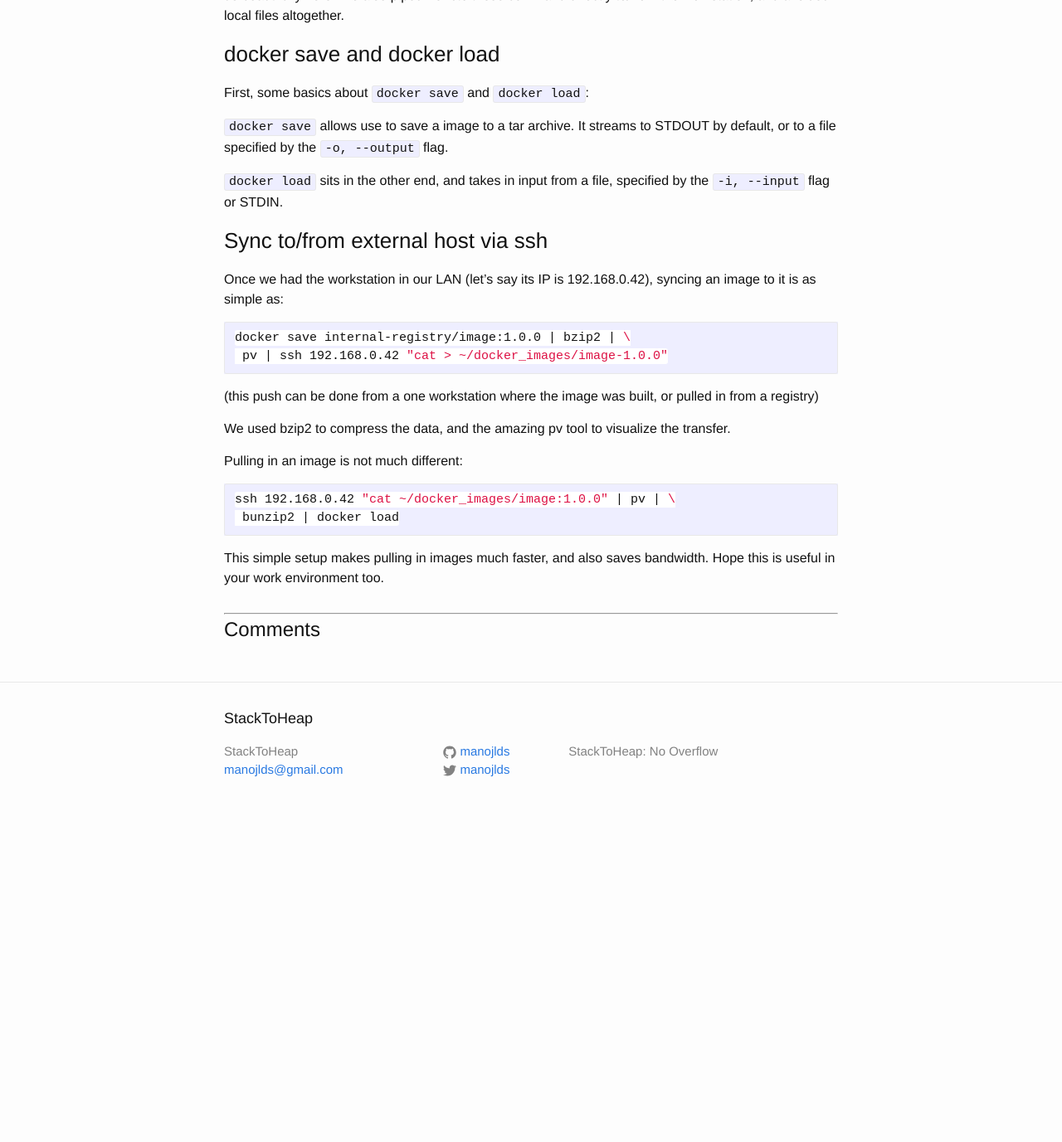
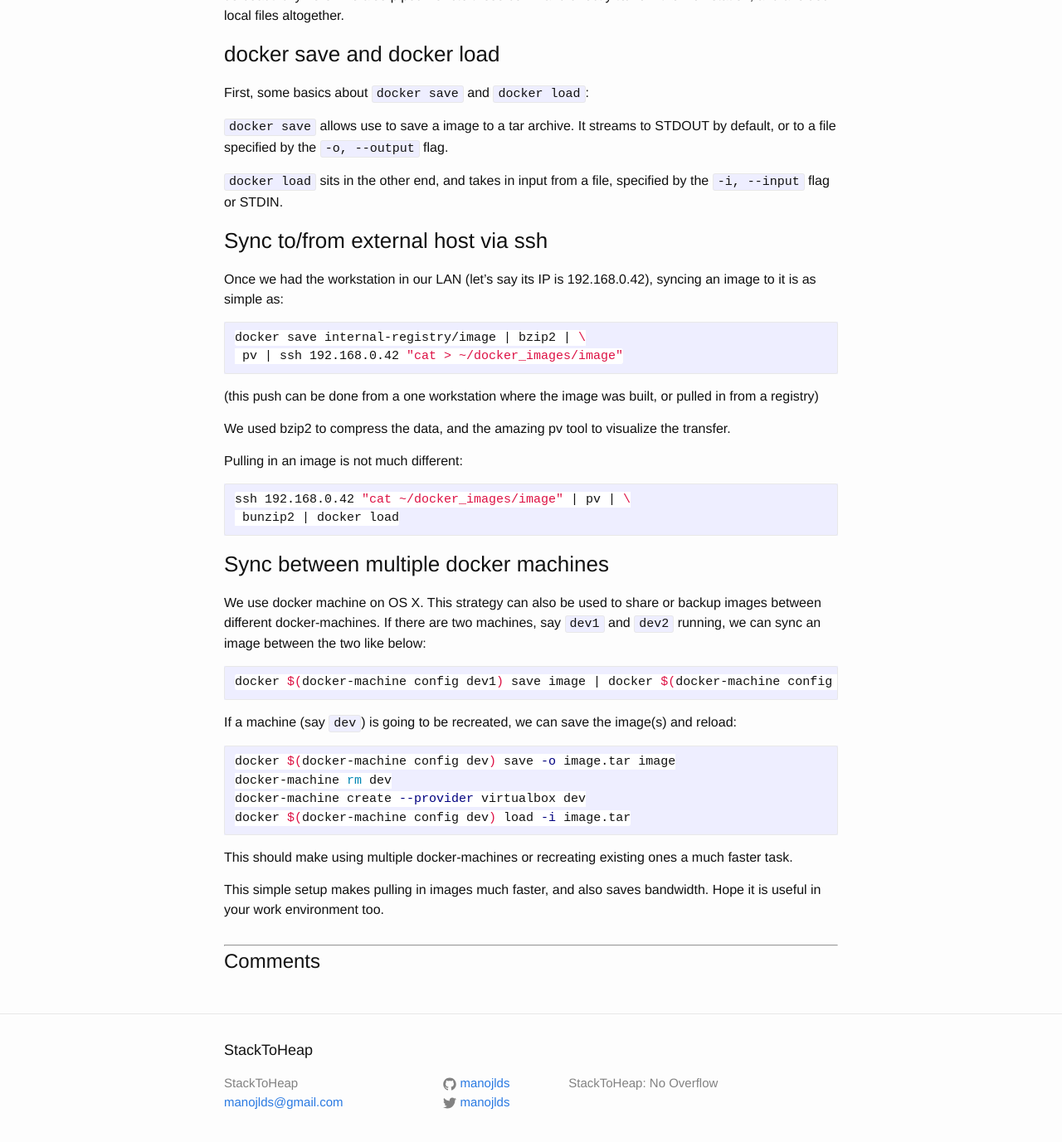
Before and after one commit to stacktoheap/stacktoheap.github.io, a Jekyll site: the page built from _posts/2015-11-22-sharing-docker-images-without-registry.markdown, in a window 1280 px wide and 1400 px high, scrolled down 582 px. Shown: the top 1377 px of the window at 83% size. Built offline with Jekyll 4.4.1, drawn with Linux system fonts in a browser that asks for light colours; comment, search, counter and statistics services are not loaded; before the commit the page ends 1582 px from its top, so only the background shows below that.

Commit message:
Edit post

````diff
--- a/_posts/2015-11-22-sharing-docker-images-without-registry.markdown
+++ b/_posts/2015-11-22-sharing-docker-images-without-registry.markdown
@@ -3,7 +3,7 @@ layout: post
 title: "Sharing docker images without a registry"
 date: 2015-11-22 23:30
 comments: true
-categories: [docker, registry]
+categories: [docker, registry, docker-machine]
 ---
 
 One of the well-known ways of sharing docker images is via a registry - be it the hosted ones like [DockerHub](https://hub.docker.com/) or [Quay.io](https://quay.io/), or private registries setup within your organization.
@@ -29,8 +29,8 @@ First, some basics about `docker save` and `docker load`:
 Once we had the workstation in our LAN (let's say its IP is 192.168.0.42), syncing an image to it is as simple as:
 
 ```bash
-docker save internal-registry/image:1.0.0 | bzip2 | \
- pv | ssh 192.168.0.42 "cat > ~/docker_images/image-1.0.0"
+docker save internal-registry/image | bzip2 | \
+ pv | ssh 192.168.0.42 "cat > ~/docker_images/image"
 ```
 (this push can be done from a one workstation where the image was built, or pulled in from a registry)
 
@@ -39,8 +39,26 @@ We used bzip2 to compress the data, and the amazing pv tool to visualize the tra
 Pulling in an image is not much different:
 
 ```bash
-ssh 192.168.0.42 "cat ~/docker_images/image:1.0.0" | pv | \
+ssh 192.168.0.42 "cat ~/docker_images/image" | pv | \
  bunzip2 | docker load
 ```
 
-This simple setup makes pulling in images much faster, and also saves bandwidth. Hope this is useful in your work environment too.
+### Sync between multiple docker machines
+
+We use docker machine on OS X. This strategy can also be used to share or backup images between different docker-machines. If there are two machines, say `dev1` and `dev2` running, we can sync an image between the two like below:
+
+```bash
+docker $(docker-machine config dev1) save image | docker $(docker-machine config dev2) load
+```
+
+If a machine (say `dev`) is going to be recreated, we can save the image(s) and reload:
+
+```bash
+docker $(docker-machine config dev) save -o image.tar image
+docker-machine rm dev
+docker-machine create --provider virtualbox dev
+docker $(docker-machine config dev) load -i image.tar
+```
+This should make using multiple docker-machines or recreating existing ones a much faster task.
+
+This simple setup makes pulling in images much faster, and also saves bandwidth. Hope it is useful in your work environment too.
````
